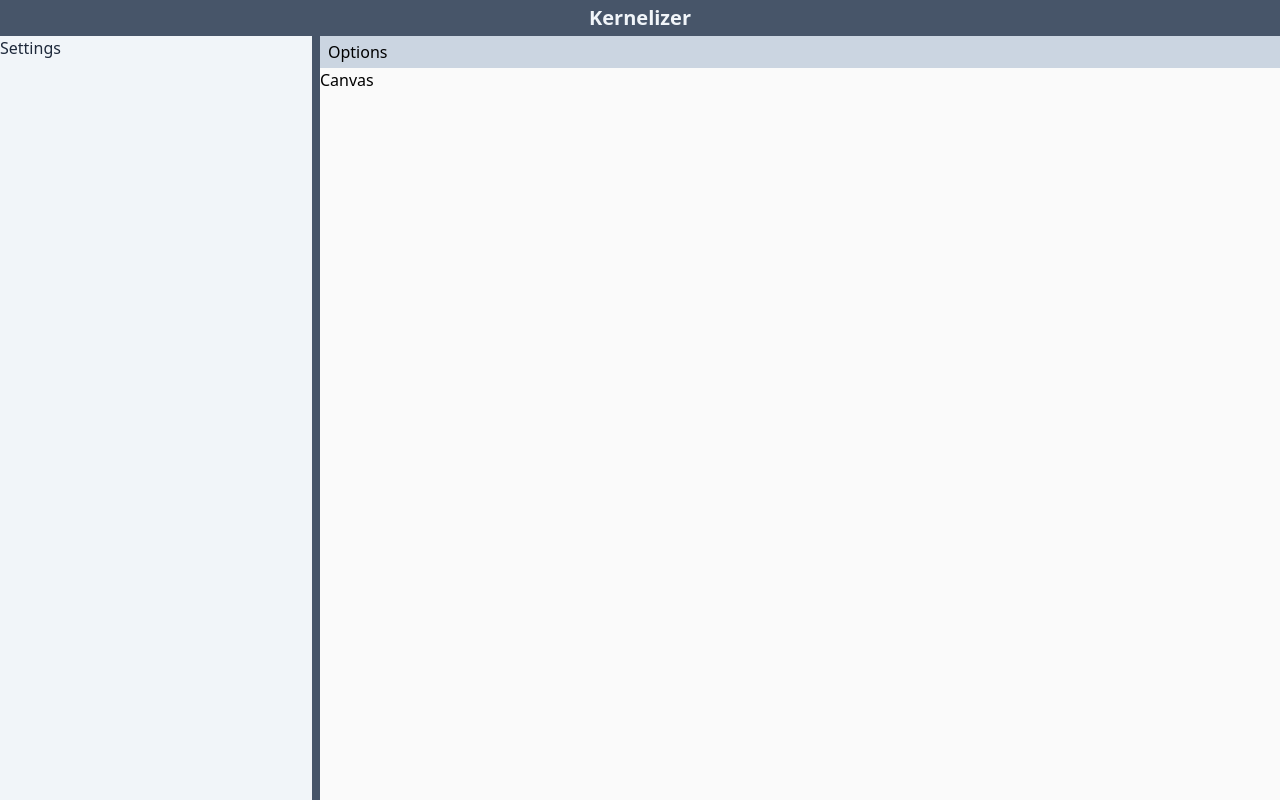
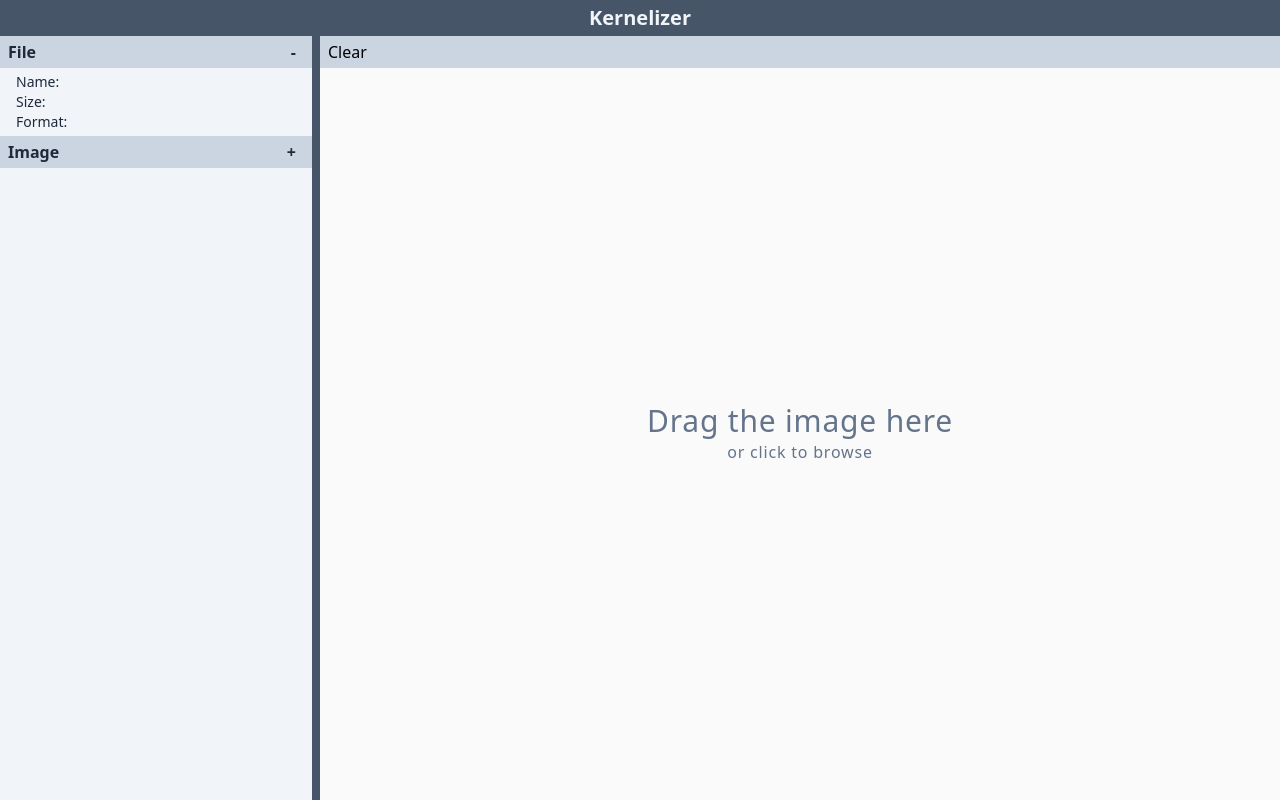
Before and after one commit to erincones/kernelizer, a Next.js app: page / in a window 1280 px wide. Built offline with nearby package versions, Linux system fonts and the light colour scheme.

Commit message:
Separate layout components and update dependencies

```diff
--- /dev/null
+++ b/components/drag-zone.tsx
@@ -0,0 +1,92 @@
+import { useRef, useMemo, useCallback, DragEvent, ChangeEvent, InputHTMLAttributes } from "react";
+
+
+/**
+ * Drag zone component properties
+ */
+interface Props {
+  readonly multiple?: InputHTMLAttributes<HTMLInputElement>["multiple"];
+  readonly accept?: InputHTMLAttributes<HTMLInputElement>["accept"];
+  readonly onChange?: (files: FileList | null) => unknown;
+}
+
+
+/**
+ * Drag start handler
+ *
+ * @param e Drag event
+ */
+const handleDragStart = (e: DragEvent): void => {
+  e.preventDefault();
+  e.dataTransfer.effectAllowed = `copyMove`;
+};
+
+/**
+ * Drag handler
+ *
+ * @param e Drag event
+ */
+const handleDrag = (e: DragEvent): void => {
+  e.preventDefault();
+  e.dataTransfer.dropEffect = `copy`;
+};
+
+
+/**
+ * Drag zone component
+ *
+ * @param props Drag zone component properties
+ * @returns Drag zone component
+ */
+export const DragZone = ({ multiple, accept, onChange }: Props): JSX.Element => {
+  const input = useRef<HTMLInputElement>(null);
+
+  // Handlers
+  const [ handleDrop, handleInputChange ] = useMemo(() => {
+    return onChange ? [
+      // Drop handler
+      (e: DragEvent): void => {
+        e.preventDefault();
+        onChange(e.dataTransfer.files);
+      },
+
+      // Input change handler
+      (e: ChangeEvent<HTMLInputElement>): void => {
+        onChange(e.currentTarget.files);
+      }
+    ] : [];
+  }, [ onChange ]);
+
+  // Click handler
+  const handleClick = useCallback((): void => {
+    (input.current as HTMLInputElement).click();
+  }, []);
+
+
+  // Return the drag zone component
+  return (
+    <label
+      onClick={handleClick}
+      onDragStart={handleDragStart}
+      onDragEnter={handleDrag}
+      onDragOver={handleDrag}
+      onDrop={handleDrop}
+      className="flex justify-center items-center cursor-pointer w-full h-full"
+    >
+      <input
+        ref={input}
+        type="file"
+        multiple={multiple}
+        accept={accept}
+        onChange={handleInputChange}
+        className="hidden"
+      />
+
+      <div className="text-blueGray-500 text-center tracking-wider leading-relaxed">
+        <span className="text-3xl">Drag the image here</span>
+        <br />
+        or click to browse
+      </div>
+    </label>
+  );
+};
--- /dev/null
+++ b/components/section.tsx
@@ -0,0 +1,42 @@
+import { useState, useCallback, ReactNode } from "react";
+
+
+/**
+ * Section component properties
+ */
+interface SectionProps {
+  readonly title: string;
+  readonly defaultOpen?: boolean;
+  readonly children: ReactNode;
+}
+
+
+/**
+ * Section component
+ *
+ * @param props Section component properties
+ * @returns Section component
+ */
+export const Section = ({ title, defaultOpen = false, children }: SectionProps): JSX.Element => {
+  const [ open, setOpen ] = useState(defaultOpen);
+
+  // Click handler
+  const handleClick = useCallback(() => { setOpen(open => !open); }, []);
+
+
+  // Return section component
+  return (
+    <li>
+      {/* Header */}
+      <header>
+        <button onClick={handleClick} className="flex justify-between bg-blueGray-300 hover:bg-blueGray-200 cursor-pointer px-2 py-1 w-full">
+          <h5 className="font-bold">{title}</h5>
+          <span className="font-bold mr-2">{open ? `-` : `+`}</span>
+        </button>
+      </header>
+
+      {/* Body */}
+      {open && <ul className="text-sm pl-4 pr-2 py-1">{children}</ul>}
+    </li>
+  );
+};
--- /dev/null
+++ b/components/sidebar.tsx
@@ -0,0 +1,35 @@
+import { Section } from "./section";
+
+
+/**
+ * Sidebar component
+ */
+export const Sidebar = (): JSX.Element => {
+  return (
+    <ul className="flex-shrink-0 text-blueGray-800 bg-blueGray-100 border-b-8 md:border-b-0 md:border-r-8 border-blueGray-600 cursor-default overflow-auto md:w-80 h-1/3 md:h-auto">
+      <Section title="File" defaultOpen>
+        <li className="flex">
+          Name:
+        </li>
+        <li className="flex">
+          Size:
+        </li>
+        <li className="flex">
+          Format:
+        </li>
+      </Section>
+
+      <Section title="Image">
+        <li className="flex">
+          Dimension:
+        </li>
+        <li className="flex">
+          Bit depth:
+        </li>
+        <li className="flex">
+          Colors:
+        </li>
+      </Section>
+    </ul>
+  );
+};
--- a/pages/404.tsx
+++ b/pages/404.tsx
@@ -1,4 +1,6 @@
 import { SEO } from "../components/seo";
+
+import { cowsay } from "cowsayjs";
 
 
 /**
@@ -11,8 +13,8 @@
     <>
       <SEO title="Kernelizer - Not found" />
 
-      <pre className="whitespace-pre overflow-x-auto ">
-        404: Not found
+      <pre className="leading-tight">
+        {cowsay(`404: Not found`)}
       </pre>
     </>
   );
--- a/pages/_error.tsx
+++ b/pages/_error.tsx
@@ -1,10 +1,12 @@
 import { SEO } from "../components/seo";
+
+import { cowsay } from "cowsayjs";
 
 
 /**
  * Error 500 page properties
  */
-interface Error500Props {
+interface Props {
   readonly status: number;
 }
 
@@ -31,7 +33,7 @@
     case 511: return `511: Network authentication required`;
     case 598: return `598: Network read timeout error`;
     case 599: return `599: Network connect timeout error`;
-    default: `${status}: Unknown error`;
+    default: return `${status}: Unknown error`;
   }
 };
 
@@ -42,13 +44,13 @@
  * @param props Error 500 page properties
  * @returns Error 500 page
  */
-const Error500 = ({ status }: Error500Props): JSX.Element => {
+const Error500 = ({ status }: Props): JSX.Element => {
   return (
     <>
       <SEO title="Kernelizer - Server error" />
 
-      <pre className="whitespace-pre overflow-x-auto ">
-        {parseStatus(status)}
+      <pre className="leading-tight">
+        {cowsay(parseStatus(status))}
       </pre>
     </>
   );
--- a/pages/index.tsx
+++ b/pages/index.tsx
@@ -1,4 +1,9 @@
+import { useRef, useState, useCallback, useEffect } from "react";
+
 import { SEO } from "../components/seo";
+
+import { Sidebar } from "../components/sidebar";
+import { DragZone } from "../components/drag-zone";
 
 
 /**
@@ -7,6 +12,65 @@
  * @returns Home component
  */
 const Home = (): JSX.Element => {
+  const canvas = useRef<HTMLCanvasElement>(null);
+  const [ src, setSrc ] = useState<string>();
+  const [ , setImgs ] = useState<HTMLImageElement>();
+
+  // Files handler
+  const handleFiles = useCallback((files: FileList | null): void => {
+    // Check if has files
+    if (files && files.length) {
+      const file = files[0];
+
+      // Update source for valid image type
+      if (file.type.startsWith(`image`)) {
+        setSrc(src => {
+          if (src) {
+            URL.revokeObjectURL(src);
+          }
+
+          return URL.createObjectURL(file);
+        });
+      }
+    }
+  }, []);
+
+  // Clear handler
+  const handleClear = useCallback(() => {
+    setSrc(src => {
+      if (src) {
+        URL.revokeObjectURL(src);
+      }
+
+      return undefined;
+    });
+  }, []);
+
+
+  // Load and release image
+  useEffect(() => {
+    if (src === undefined) {
+      setImgs(undefined);
+    }
+    else {
+      const img = new Image();
+      img.src = src;
+
+      img.addEventListener(`load`, function() {
+        if (canvas.current) {
+          canvas.current.width = this.width;
+          canvas.current.height = this.height;
+
+          const ctx = canvas.current.getContext(`2d`);
+          ctx?.drawImage(this, 0, 0);
+        }
+      });
+
+      setImgs(img);
+    }
+  }, [ src ]);
+
+
   // Return the home component
   return (
     <>
@@ -20,19 +84,27 @@
           </h3>
         </header>
 
-        {/* Configuration bar */}
         <div className="flex flex-col md:flex-row flex-grow overflow-hidden w-full h-full">
-          <section className="text-blueGray-800 bg-blueGray-100 border-b-8 md:border-b-0 md:border-r-8 border-blueGray-600 cursor-default overflow-auto md:w-80 h-1/3 md:h-auto">
-            Settings
-          </section>
+          {/* Settings bar */}
+          <Sidebar />
 
           {/* Image container */}
-          <section className="flex flex-col flex-grow bg-trueGray-50 overflow-auto">
+          <section className="flex flex-col flex-grow bg-trueGray-50 overflow-hidden">
+            {/* Image controls */}
             <div className="bg-blueGray-300 px-2 py-1">
-              Options
+              <div>
+                <button onClick={handleClear}>
+                  Clear
+                </button>
+              </div>
             </div>
-            <div className="flex-grow">
-              Canvas
+
+            {/* Drag zone and canvas */}
+            <div className="flex-grow overflow-auto">
+              {src === undefined ?
+                <DragZone accept="image/*" onChange={handleFiles} /> :
+                <canvas ref={canvas} />
+              }
             </div>
           </section>
         </div>
--- a/tailwind.config.js
+++ b/tailwind.config.js
@@ -6,7 +6,10 @@
     content: [
       `pages/**/*.{js,ts,jsx,tsx}`,
       `components/**/*.{js,ts,jsx,tsx}`
-    ]
+    ],
+    options: {
+      keyframes: true
+    }
   },
   darkMode: `class`,
   theme: {
--- a/tsconfig.json
+++ b/tsconfig.json
@@ -8,7 +8,7 @@
     ],
     "allowJs": true,
     "skipLibCheck": true,
-    "strict": false,
+    "strict": true,
     "forceConsistentCasingInFileNames": true,
     "noEmit": true,
     "esModuleInterop": true,
```
Also changed, not shown: package.json (+13 -12 lines), .eslintrc.json, 2 other files (tests, documents, lock files or other folders).
